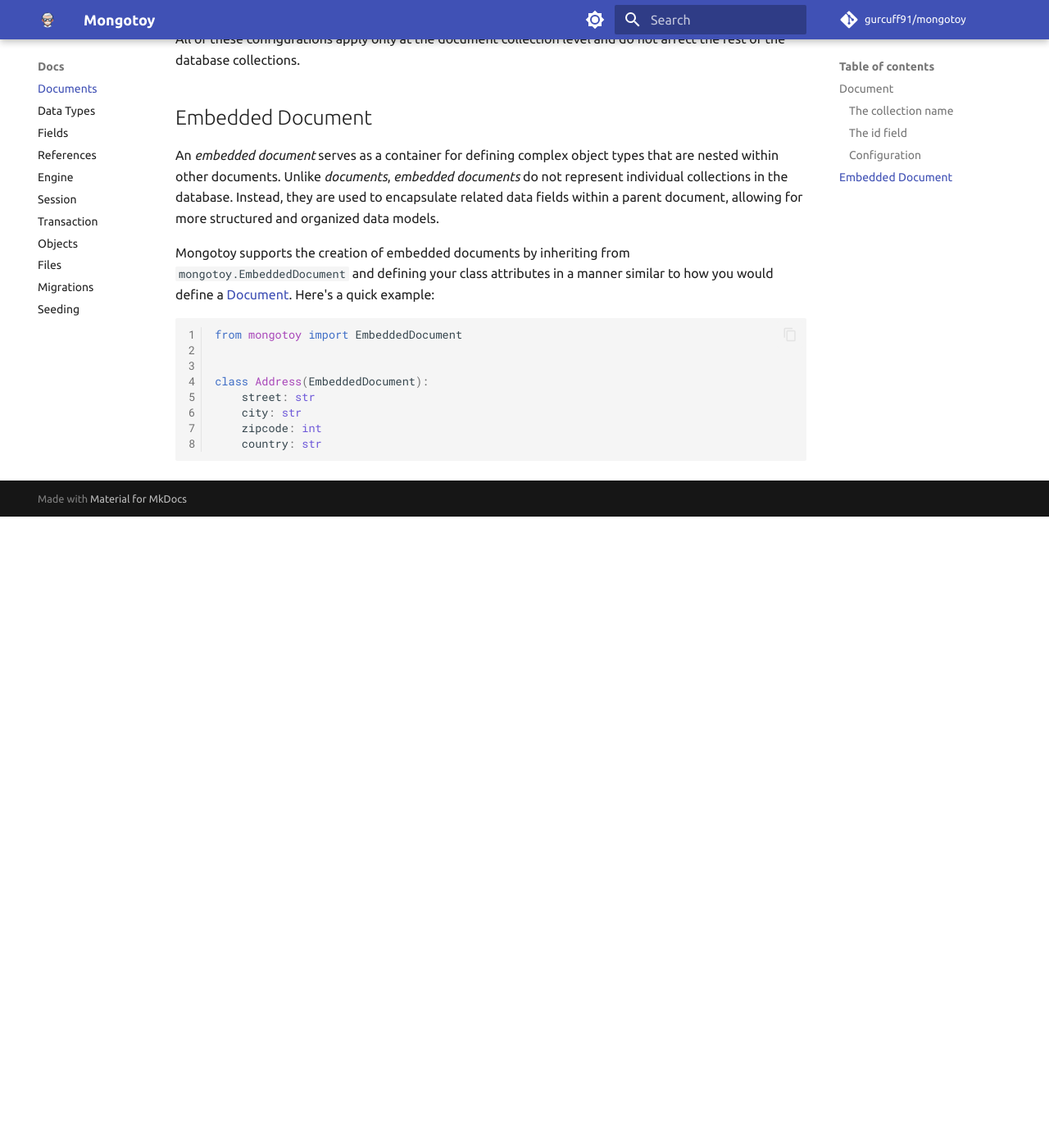
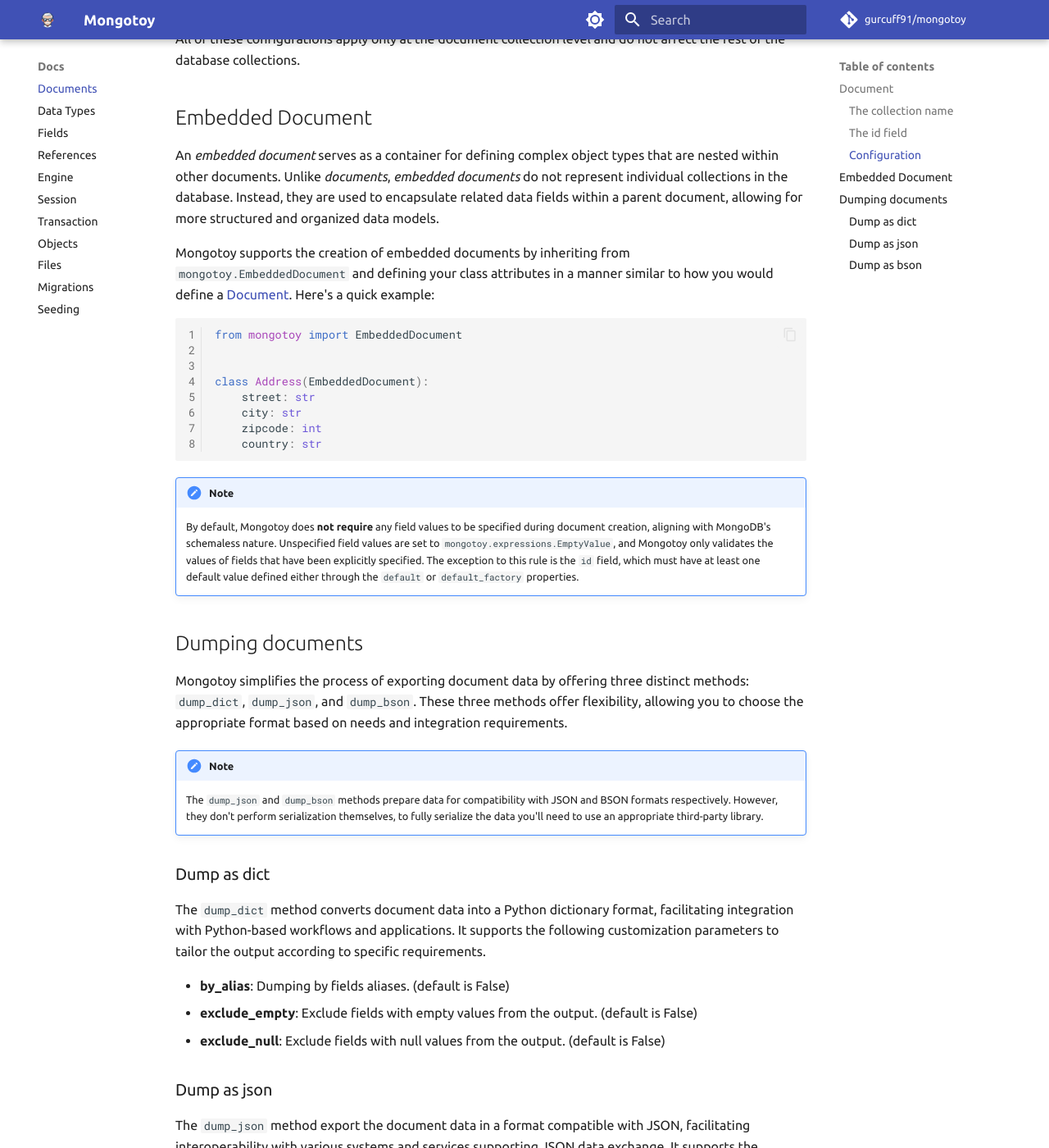
Before and after one commit to gurcuff91/mongotoy, an MkDocs documentation site: the page built from docs/docs/documents.md, in a window 1280 px wide and 1400 px high, scrolled down 1954 px. Shown: the whole window at 82% size. Built offline with MkDocs 1.6.1 and Material for MkDocs 9.7.7, drawn with Linux system fonts in a browser that asks for light colours; comment, search, counter and statistics services are not loaded; before the commit the page ends 2584 px from its top, so only the background shows below that; some of the changed text lies outside the part shown.

Commit message:
Updates into docs #5

`````diff
--- a/docs/docs/documents.md
+++ b/docs/docs/documents.md
@@ -106,3 +106,58 @@
     zipcode: int
     country: str
 ````
+
+/// note
+By default, Mongotoy does **not require** any field values to be specified during document creation, aligning with
+MongoDB's schemaless nature. Unspecified field values are set to `mongotoy.expressions.EmptyValue`, and Mongotoy
+only validates the values of fields that have been explicitly specified. The exception to this rule is the `id` field,
+which must have at least one default value defined either through the `default` or `default_factory` properties.
+///
+
+
+## Dumping documents
+
+Mongotoy simplifies the process of exporting document data by offering three distinct methods:
+`dump_dict`, `dump_json`, and `dump_bson`. These three methods offer flexibility, allowing you to choose the
+appropriate format based on needs and integration requirements.
+
+/// note
+The `dump_json` and `dump_bson` methods prepare data for compatibility with JSON and BSON formats respectively.
+However, they don't perform serialization themselves, to fully serialize the data you'll need to use an
+appropriate third-party library.
+///
+
+### Dump as dict
+The `dump_dict` method converts document data into a Python dictionary format, facilitating integration with
+Python-based workflows and applications. It supports the following customization parameters to tailor the output
+according to specific requirements.
+
+- **by_alias**: Dumping by fields aliases. (default is False)
+- **exclude_empty**: Exclude fields with empty values from the output. (default is False)
+- **exclude_null**: Exclude fields with null values from the output. (default is False)
+
+### Dump as json
+The `dump_json` method export the document data in a format compatible with JSON, facilitating
+interoperability with various systems and services supporting JSON data exchange. It supports the following
+customization parameters to tailor the output according to specific requirements.
+
+- **by_alias**: Dumping by fields aliases. (default is False)
+- **exclude_null**: Exclude fields with null values from the output. (default is False)
+
+### Dump as bson
+The `dump_bson` method export the document data in a format compatible with BSON for seamless interaction
+with MongoDB database. It supports the following customization parameters to tailor the output
+according to specific requirements.
+
+- **by_alias**: Dumping by fields aliases. (default is True)
+- **exclude_null**: Exclude fields with null values from the output. (default is False)
+
+/// note
+The `dump_json` and `dump_bson` methods exclude empty values from the output, unlike `dump_dict`, which includes
+them optionally.
+///
+
+Through these versatile dumping methods, Mongotoy empowers you to work with document data in various formats,
+catering to diverse data processing and integration requirements. Whether it's within Python environments,
+interoperating with JSON-compatible systems, or interacting with MongoDB databases, Mongotoy provides the
+flexibility and compatibility needed for efficient data management and integration.
`````
